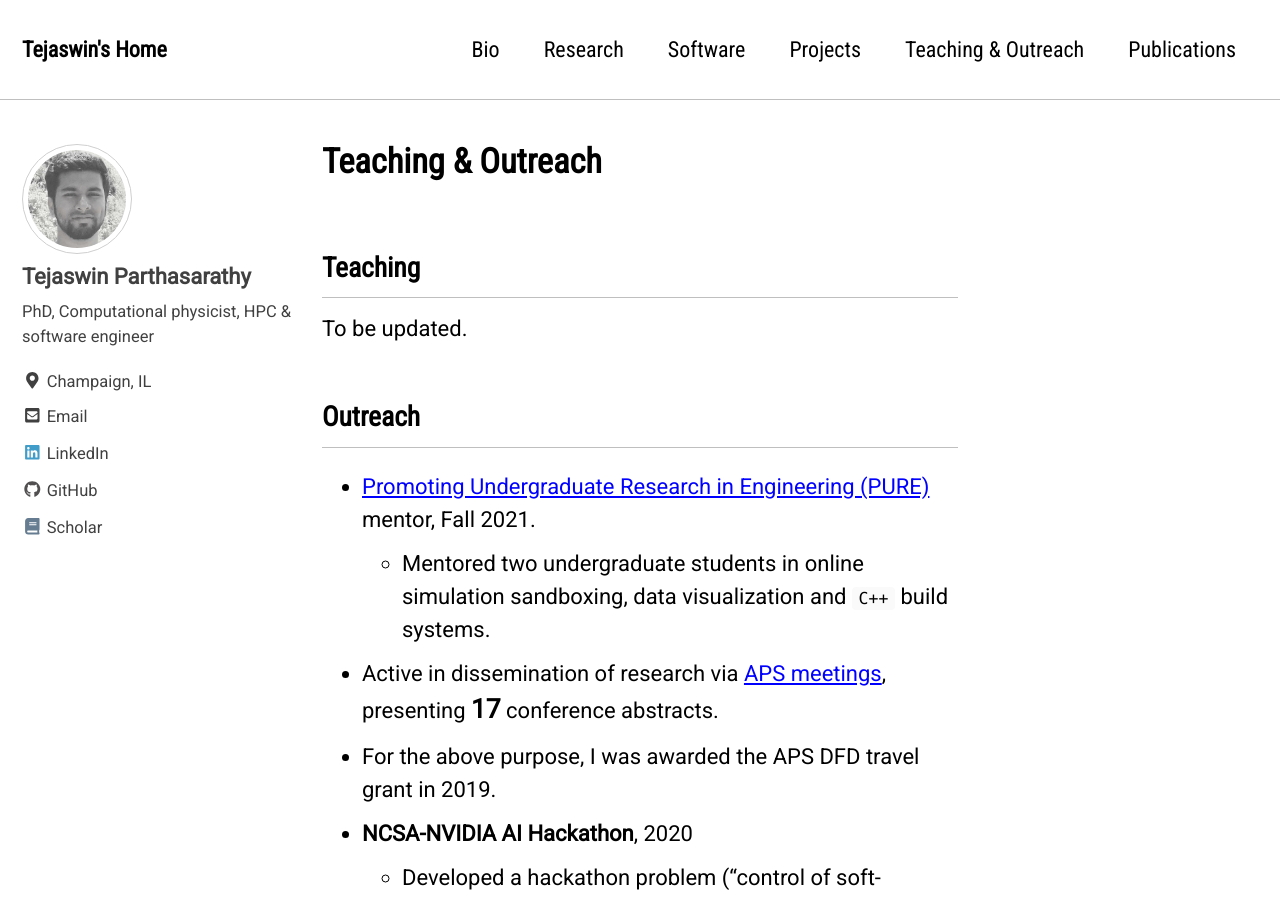
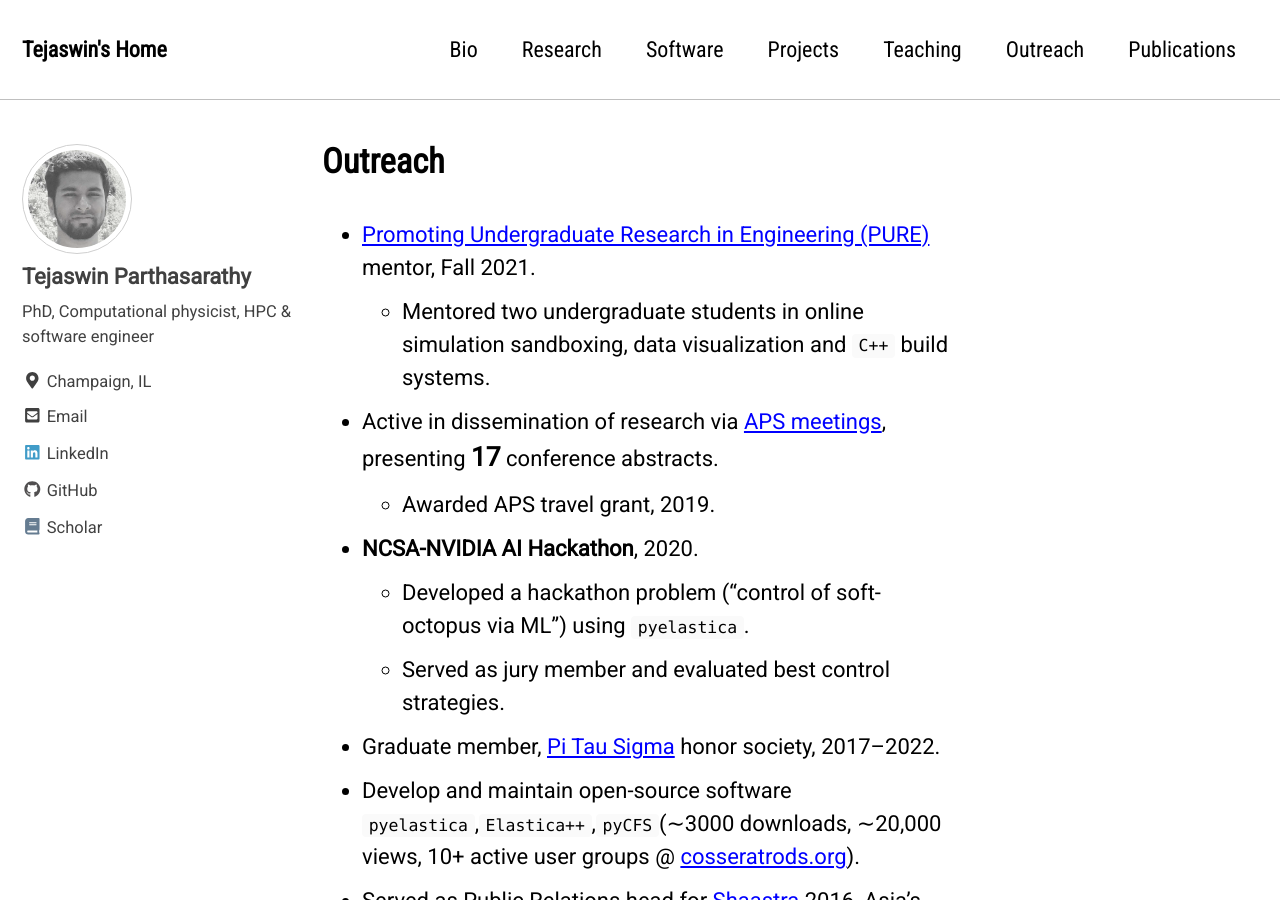
Before and after one commit to parthas1/parthas1.github.io, a Jekyll site: the page built from _pages/outreach.md, in a window 1280 px wide and 900 px high. Built offline with Jekyll 4.4.1, drawn with Linux system fonts in a browser that asks for light colours; nearby versions of some CDN libraries; some of the changed text lies outside the part shown.

Commit message:
refactor : teaching & outreach into separate sections

```diff
--- a/_data/navigation.yml
+++ b/_data/navigation.yml
@@ -8,7 +8,9 @@ main:
     url: /software/
   - title: "Projects"
     url: /coursework/
-  - title: "Teaching & Outreach"
+  - title: "Teaching"
+    url: /teaching/
+  - title: "Outreach"
     url: /outreach/
   - title: "Publications"
     url: /publications/
--- a/_pages/outreach.md
+++ b/_pages/outreach.md
@@ -1,27 +1,16 @@
 ---
 layout: single
 permalink: /outreach/
-title: "Teaching & Outreach"
-excerpt: "Outreach and Teaching activities"
+title: "Outreach"
+excerpt: "Outreach activities"
 ---
 
-## Teaching
-To be updated.
-
-<!-- ### Teaching
-- UIUC Graduate Teacher Certificate
-- UIUC Teacher Ranked as Excellent by Students in Spring 2020
-
-todo : link from TA section on bio
- -->
-
-## Outreach
 - [Promoting Undergraduate Research in Engineering (PURE)](http://web.archive.org/web/20220102070306/https://pure.engr.illinois.edu/mentors/) mentor, Fall 2021.
 	- Mentored two undergraduate students in online simulation sandboxing, data visualization and `C++` build systems.
 - Active in dissemination of research via [APS meetings](https://www.aps.org/), presenting **<span style="font-size:120%;">17</span>** conference abstracts.
-- For the above purpose, I was awarded the APS DFD travel grant in 2019.
-- **NCSA-NVIDIA AI Hackathon**, 2020
-	- Developed a hackathon problem ("control of soft-octopus using ML") using `pyelastica`.
+	- Awarded APS travel grant, 2019.
+- **NCSA-NVIDIA AI Hackathon**, 2020.
+	- Developed a hackathon problem ("control of soft-octopus via ML") using `pyelastica`.
 	- Served as jury member and evaluated best control strategies.
 - Graduate member, [Pi Tau Sigma](https://pitausigma.mechse.illinois.edu/) honor society, 2017–2022.
 - Develop and maintain open-source software `pyelastica`,`Elastica++`,`pyCFS`(∼3000 downloads, ∼20,000 views, 10+ active user groups @ [cosseratrods.org](https://www.cosseratrods.org/)).
```
Also changed, not shown: _pages/teaching.md (added, +15 -0 lines).
